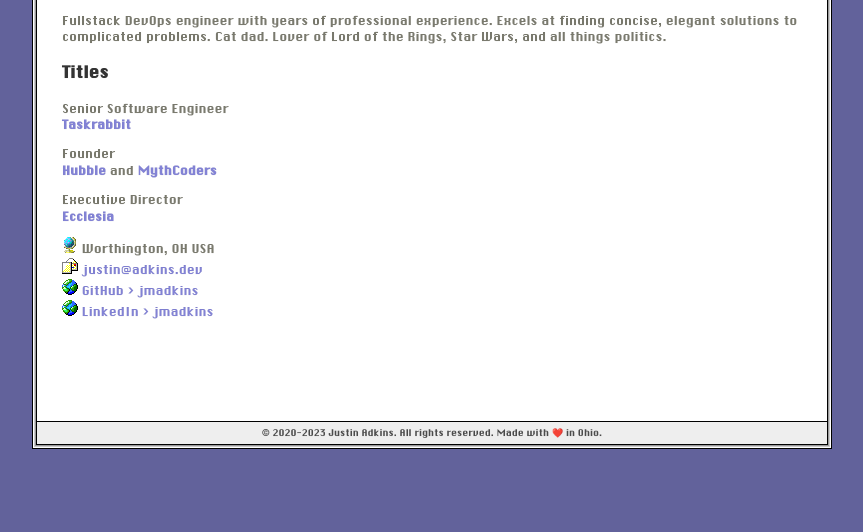
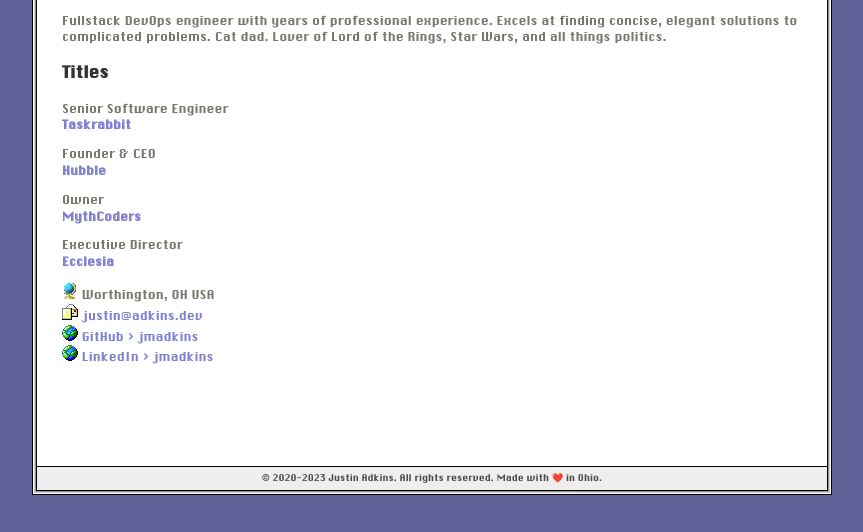
Before and after one commit to jmadkins/jmadkins.github.io, a Jekyll site: the page built from index.html, in a window 1280 px wide, cut to the strip 368-900 px from the top of the page. Shown: the whole strip, without its empty margins (208-1071 px from the left). Built offline with Jekyll 4.4.1, drawn with Linux system fonts in a browser that asks for light colours.

Commit message:
HBLE, Inc.

```diff
--- a/index.html
+++ b/index.html
@@ -21,12 +21,15 @@
   </strong>
 </p>
 <p>
-  Founder
+  Founder & CEO
   <br />
   <strong>
     <a href="https://hubble.vote" target="_blank">Hubble</a>
   </strong>
-  and
+</p>
+<p>
+  Owner
+  <br />
   <strong>
     <a href="https://mythcoders.com" target="_blank">MythCoders</a>
   </strong>
```
